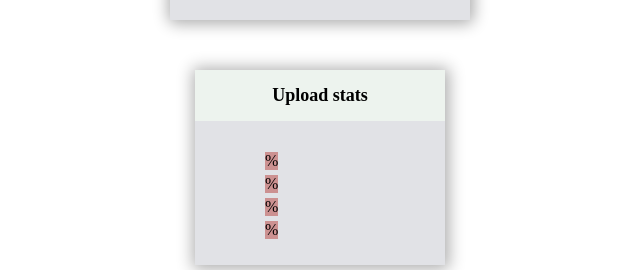
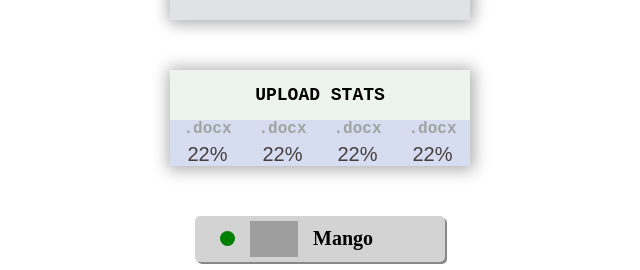
Before and after one commit to Valentyna89/goit-react-hw-01-components, a React (Create React App) app: page / in a window 1280 px wide. Shown: the part 496-766 px from the top of the page, without its empty margins (320-960 px from the left). Built offline with nearby package versions, Linux system fonts and the light colour scheme; grey boxes are pictures that could not be loaded.

Commit message:
added styles

```diff
--- a/src/components/App.jsx
+++ b/src/components/App.jsx
@@ -10,7 +10,7 @@ import { Fragment } from 'react';
 
 export const App = () => {
   const { username, tag, location, avatar, stats } = user;
-  const { label, percentage } = data;
+  const { label, percentage } = data[0];
   return (
     <Fragment>
       <Profile
--- a/src/components/Statistics/Statistics.jsx
+++ b/src/components/Statistics/Statistics.jsx
@@ -2,6 +2,7 @@ import PropTypes from 'prop-types';
 import css from './Statistics.module.css';
 
 export default function Statistics({ label, percentage }) {
+  //  console.log({ percentage });
   return (
     <section className={css.statistics}>
       <h2 className={css.title}>Upload stats</h2>
@@ -30,6 +31,6 @@ export default function Statistics({ label, percentage }) {
 }
 
 Statistics.propTypes = {
-  label: PropTypes.symbol.isRequired,
+  label: PropTypes.string.isRequired,
   percentage: PropTypes.number.isRequired,
 };
--- a/src/components/Statistics/Statistics.module.css
+++ b/src/components/Statistics/Statistics.module.css
@@ -1,5 +1,5 @@
 .statistics {
-    width: 250px;
+    width: 300px;
     height: auto;
     padding: 0;
     margin: 50px auto;
@@ -11,38 +11,45 @@
 .title {
     font-size: 18px;
     font-weight: bold;
+    text-transform: uppercase;
+    font-family: monospace;
     text-align: center;
     padding-top: 15px;
 }
 
 .statistics_block {
-    display: flex;
-    padding: 10px 30px;
-    background-color: rgb(225, 226, 230);
+    background-color: rgb(215, 221, 241);
 }
 
-.statistics-list {
+.statistics_list {
     display: flex;
-    justify-content: space-between;
+    list-style: none;
+    padding: 0;
+    margin: 0;
 
 }
 
 .item {
-    display: block;
+    display: flex;
+    width: 75px;
     flex-direction: column;
     align-items: center;
-    background-color: #cc9191;
 }
 
 .label {
-    font-size: 14px;
+    font-size: 16px;
+    font-weight: bold;
+    font-family: monospace;
     color: #333;
+    text-align: center;
+    color: #a0a4a0;
 
 }
 
 .percentage {
-    display: block;
-    font-size: 16px;
-    color: #040202;
+    text-align: center;
+    font-size: 20px;
+    font-family: sans-serif;
+    color: rgb(71, 63, 63);
     margin-top: 5px;
 }
--- a/src/components/Transactions/Transactions.jsx
+++ b/src/components/Transactions/Transactions.jsx
@@ -13,6 +13,6 @@ export default function Transactions({ type, amount, currency }) {
 
 Transactions.propTypes = {
   type: PropTypes.string.isRequired,
-  amount: PropTypes.string.isRequired,
+  amount: PropTypes.number.isRequired,
   currency: PropTypes.string.isRequired,
 };
```
